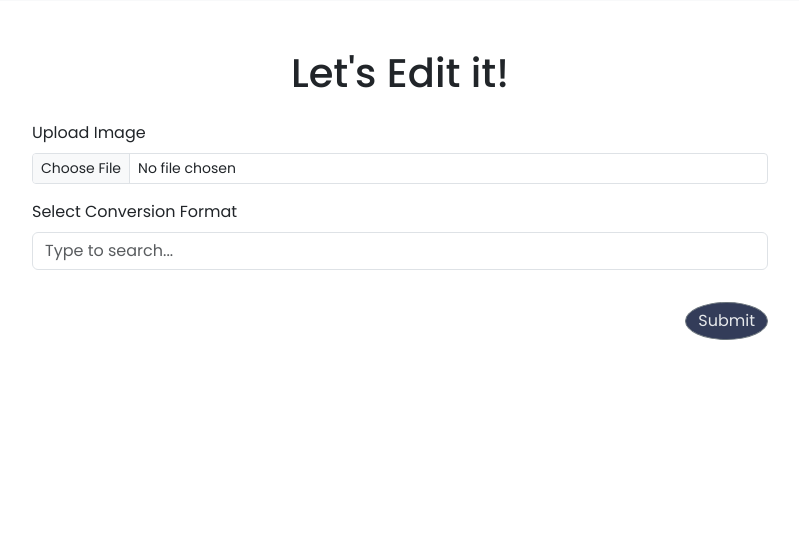
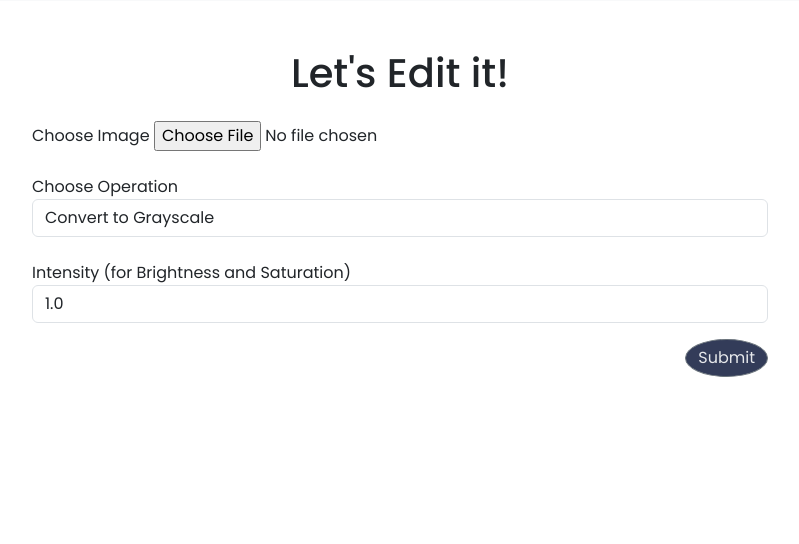
Before and after one commit to Zoyaaaaaaa/Editify, a Flask app: page / in a window 1280 px wide. Shown: the part 115-659 px from the top of the page, without its empty margins (240-1039 px from the left). Run offline with Flask 3, Linux system fonts and the light colour scheme; some libraries are stand-ins or nearby versions.

Commit message:
added new cv features

```diff
--- a/app.py
+++ b/app.py
@@ -1,13 +1,14 @@
 from flask import Flask, render_template, request, flash, redirect, url_for
 from werkzeug.utils import secure_filename
-from reportlab.lib.pagesizes import letter # type: ignore
-from reportlab.pdfgen import canvas # type: ignore
+from reportlab.lib.pagesizes import letter
+from reportlab.pdfgen import canvas
 import os
 import cv2
+import numpy as np
 
 app = Flask(__name__)
 
-UPLOAD_FOLDER = '/static/uploads'
+UPLOAD_FOLDER = 'static/uploads'
 ALLOWED_EXTENSIONS = {'webp', 'png', 'jpg', 'jpeg', 'gif'}
 
 app.config['UPLOAD_FOLDER'] = UPLOAD_FOLDER
@@ -17,12 +18,10 @@ def allowed_file(filename):
     return '.' in filename and \
            filename.rsplit('.', 1)[1].lower() in ALLOWED_EXTENSIONS
 
-def convert_image(filename, option):
-    print(f"The operation is {option}")
-    img_path = os.path.join("static", "uploads", filename)
-    output_pdf_path = os.path.join("static", "uploads", filename + ".pdf")
+def convert_image(filename, option, intensity=1.0):
+    img_path = os.path.join(app.config['UPLOAD_FOLDER'], filename)
+    img = cv2.imread(img_path)
 
-    img = cv2.imread(os.path.join("static", "uploads", filename))
     if option == "cgray":
         img_processed = cv2.cvtColor(img, cv2.COLOR_BGR2GRAY)
     elif option == "canny":
@@ -32,48 +31,89 @@ def convert_image(filename, option):
     elif option == "blur":
         img_processed = cv2.GaussianBlur(img, (5, 5), 0)
     elif option == "webp":
-        cv2.imwrite(os.path.join(app.config['UPLOAD_FOLDER'], filename), img, [cv2.IMWRITE_WEBP_QUALITY, 100])
-        return
+        cv2.imwrite(os.path.join(app.config['UPLOAD_FOLDER'], filename.rsplit('.', 1)[0] + ".webp"), img, [cv2.IMWRITE_WEBP_QUALITY, 100])
+        return filename.rsplit('.', 1)[0] + ".webp"
     elif option == "pdf":
-        img_path = os.path.join("static", "uploads", filename)
-        output_pdf_path = os.path.join("static", "uploads", filename + ".pdf")
+        c = canvas.Canvas(img_path + ".pdf", pagesize=letter)
+        c.drawImage(img_path, 0, 0, width=letter[0], height=letter[1])
+        c.save()
+        return filename + ".pdf"
     elif option == "threshold":
-        ret, img_processed = cv2.threshold(img, 127, 255, cv2.THRESH_BINARY)
+        _, img_processed = cv2.threshold(img, 127, 255, cv2.THRESH_BINARY)
     elif option == "flip":
         img_processed = cv2.flip(img, 1)
+    elif option == "rotate":
+        img_processed = cv2.rotate(img, cv2.ROTATE_90_CLOCKWISE)
+    elif option == "contrast":
+        alpha = 2.0  # Contrast control (1.0-3.0)
+        beta = 10    # Brightness control (0-100)
+        img_processed = cv2.convertScaleAbs(img, alpha=alpha, beta=beta)
+    elif option == "hdr":
+        # Simulate different exposures
+        exposures = [cv2.convertScaleAbs(img, alpha=0.5), img, cv2.convertScaleAbs(img, alpha=1.5)]
+        merge_mertens = cv2.createMergeMertens()
+        hdr = merge_mertens.process(exposures)
+        img_processed = np.clip(hdr * 255, 0, 255).astype('uint8')
+    elif option == "brightness":
+        img_processed = cv2.convertScaleAbs(img, beta=intensity)
+    elif option == "saturation":
+        hsv_img = cv2.cvtColor(img, cv2.COLOR_BGR2HSV)
+        hsv_img[:, :, 1] = cv2.convertScaleAbs(hsv_img[:, :, 1], alpha=intensity)
+        img_processed = cv2.cvtColor(hsv_img, cv2.COLOR_HSV2BGR)
+    elif option == "sharpen":
+        kernel = np.array([[0, -1, 0], [-1, 5,-1], [0, -1, 0]])
+        img_processed = cv2.filter2D(img, -1, kernel)
+    elif option == "hist_eq":
+        img_yuv = cv2.cvtColor(img, cv2.COLOR_BGR2YUV)
+        img_yuv[:, :, 0] = cv2.equalizeHist(img_yuv[:, :, 0])
+        img_processed = cv2.cvtColor(img_yuv, cv2.COLOR_YUV2BGR)
+    elif option == "sepia":
+        kernel = np.array([[0.272, 0.534, 0.131],
+                           [0.349, 0.686, 0.168],
+                           [0.393, 0.769, 0.189]])
+        img_processed = cv2.transform(img, kernel)
+    elif option == "watermark":
+        watermark_text = "Sample Watermark"
+        font = cv2.FONT_HERSHEY_SIMPLEX
+        img_processed = cv2.putText(img, watermark_text, (10, img.shape[0] - 10), font, 1, (0, 0, 255), 2, cv2.LINE_AA)
     else:
         flash("Invalid option")
-        return
-    cv2.imwrite(os.path.join(app.config['UPLOAD_FOLDER'], filename), img_processed)
+        return filename
+
+    processed_filename = f"processed_{filename}"
+    cv2.imwrite(os.path.join(app.config['UPLOAD_FOLDER'], processed_filename), img_processed)
+    return processed_filename
 
 @app.route("/")
-def hello_world():
+def home():
     return render_template("index.html")
 
 @app.route("/edit", methods=['POST'])
 def upload():
-    if request.method == 'POST':
-        if 'file' not in request.files:
-            flash('No file part')
-            return redirect(request.url)
+    if 'file' not in request.files:
+        flash('No file part')
+        return redirect(request.url)
 
-        file = request.files['file']
-        option = request.form['option']
+    file = request.files['file']
+    option = request.form.get('option')
+    intensity = float(request.form.get('intensity', 1.0))
 
-        if file.filename == '':
-            flash('No selected file')
-            return redirect(request.url)
+    if file.filename == '':
+        flash('No selected file')
+        return redirect(request.url)
 
-        if file and allowed_file(file.filename):
-            filename = secure_filename(file.filename)
-            file.save(os.path.join(app.config['UPLOAD_FOLDER'], filename))
-            convert_image(filename, option)
-            flash(f"Your image has been edited successfully! Click <a href='{url_for('static', filename=f'uploads/{filename}')}'>here</a>")
-            return redirect(url_for('hello_world'))
+    if file and allowed_file(file.filename):
+        filename = secure_filename(file.filename)
+        file.save(os.path.join(app.config['UPLOAD_FOLDER'], filename))
+        processed_filename = convert_image(filename, option, intensity)
+        if option in ["webp", "pdf"]:
+            flash(f"Your file has been converted to {option.upper()}! <a href='{url_for('static', filename=f'uploads/{processed_filename}')}'>Click here to download</a>")
+        else:
+            flash(f"Your image has been edited successfully! <a href='{url_for('static', filename=f'uploads/{processed_filename}')}'>Click here to view</a>")
+        return redirect(url_for('home'))
 
-    flash("Error: Invalid request method")
-    return redirect(url_for('hello_world'))
-
+    flash("Error: Invalid file type")
+    return redirect(url_for('home'))
 
 if __name__ == "__main__":
     app.run(debug=True)
--- a/templates/index.html
+++ b/templates/index.html
@@ -185,31 +185,37 @@
       <div class="row justify-content-center">
           <div class="col-md-8">
               <h1 class="text-center mb-4">Let's Edit it!</h1>
-              <form action="/edit" method="POST" enctype="multipart/form-data">
-                  <div class="mb-3">
-                      <label for="formFileSm" class="form-label">Upload Image</label>
-                      <input class="form-control form-control-sm" name="file" id="formFileSm" type="file">
-                  </div>
-                  <div class="mb-3">
-                      <label for="exampleDataList" class="form-label">Select Conversion Format</label>
-                      <input type="hidden" name="option" id="conversionOption">
-                      <input class="form-control" id="exampleDataListInput" placeholder="Type to search..." data-bs-toggle="dropdown"
-                          aria-expanded="false">
-                      <ul class="dropdown-menu" aria-labelledby="exampleDataListInput" id="exampleDataListDropdown">
-                          <li><button class="dropdown-item" type="button" onclick="setConversionOption('blur')">Blur</button></li>
-                          <li><button class="dropdown-item" type="button" onclick="setConversionOption('resize')">Resize</button></li>
-                          <li><button class="dropdown-item" type="button" onclick="setConversionOption('cgray')">Convert to cgray</button></li>
-                          <li><button class="dropdown-item" type="button" onclick="setConversionOption('webp')">Convert to webp</button></li>
-                          <button class="dropdown-item" type="button" onclick="setConversionOption('flip')">Flip Image</button></li>
-                          <button class="dropdown-item" type="button" onclick="setConversionOption('threshold')">Threshold Image</button></li>
-                          <li><button class="dropdown-item" type="button" onclick="setConversionOption('canny')">Convert to canny</button></li>
-                          <!-- <li><button class="dropdown-item" type="button" onclick="setConversionOption('pdf')">Convert to pdf</button></li> -->
-                      </ul>
-                  </div>
-                  <button class="btn btn-outline-light-purple 3xl mt-3 float-end rounded-circle" type="submit">Submit</button>
-
-
-              </form>
+              <form method="post" action="/edit" enctype="multipart/form-data">
+                <div class="form-group mb-4">
+                    <label for="file">Choose Image</label>
+                    <input type="file" class="form-control-file" id="file" name="file">
+                </div>
+                <div class="form-group mb-4">
+                    <label for="option">Choose Operation</label>
+                    <select class="form-control mb-4" id="option" name="option">
+                        <option value="cgray">Convert to Grayscale</option>
+                        <option value="canny">Canny Edge Detection</option>
+                        <option value="resize">Resize</option>
+                        <option value="blur">Blur</option>
+                        <option value="threshold">Threshold</option>
+                        <option value="flip">Flip</option>
+                        <option value="rotate">Rotate</option>
+                        <option value="contrast">Adjust Contrast</option>
+                        <option value="hdr">HDR</option>
+                        <option value="brightness">Adjust Brightness</option>
+                        <option value="saturation">Adjust Saturation</option>
+                        <option value="sharpen">Sharpen</option>
+                        <option value="hist_eq">Histogram Equalization</option>
+                        <option value="sepia">Sepia Filter</option>
+                        <option value="watermark">Watermark</option>
+                    </select>
+                </div>
+                <div class="form-group">
+                    <label for="intensity">Intensity (for Brightness and Saturation)</label>
+                    <input type="number" step="0.1" class="form-control" id="intensity" name="intensity" value="1.0">
+                </div>
+                <button class="btn btn-outline-light-purple 3xl mt-3 float-end rounded-circle" type="submit">Submit</button>
+            </form>
           </div>
       </div>
   </div>
```
Also changed, not shown: static/uploads/imagetesting.jpg (added), static/uploads/processed_imagetesting.jpg (added).
